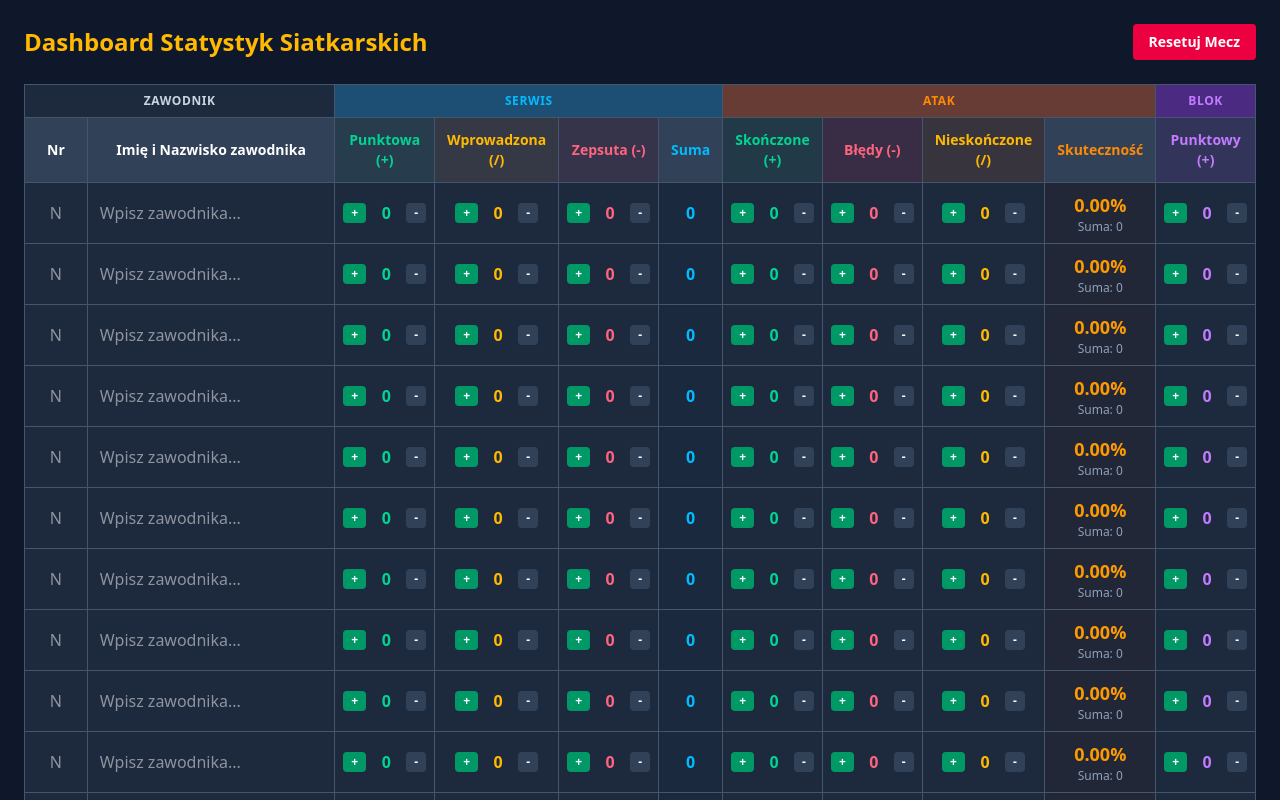
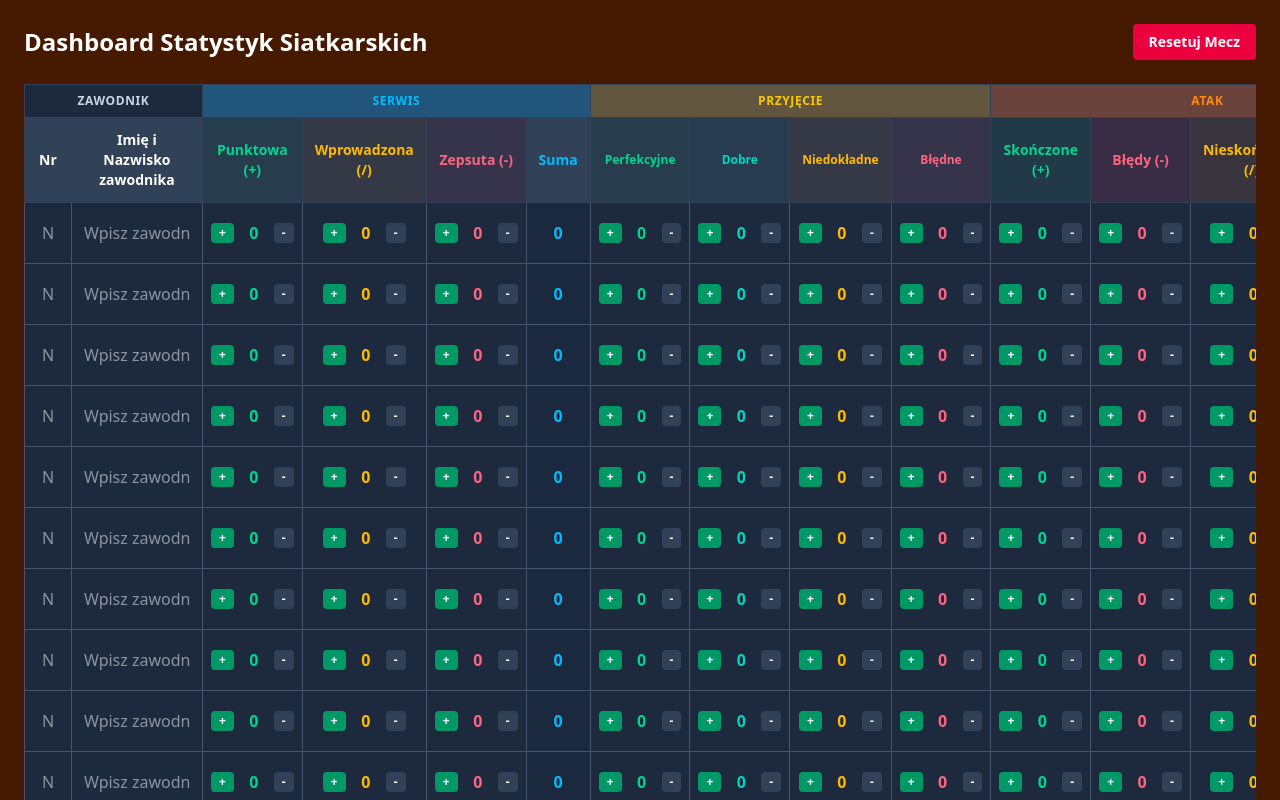
Before and after one commit to bartoszpodlewski92it/volleyball-stats-app, a Next.js app: page / in a window 1280 px wide. Shown: the top 800 px of the page. Built offline with nearby package versions, Linux system fonts and the light colour scheme.

Commit message:
add defense and reception stats

```diff
--- /dev/null
+++ b/src/app/components/PlayerReceptionCells.tsx
@@ -0,0 +1,20 @@
+'use client';
+
+import { PlayerStats, OnStatChangeFn } from './../types/types';
+import StatCell from './StatCell';
+
+interface PlayerReceptionCellsProps {
+  player: PlayerStats;
+  onStatChange: OnStatChangeFn;
+}
+
+export default function PlayerReceptionCells({ player, onStatChange }: PlayerReceptionCellsProps) {
+  return (
+    <>
+      <StatCell playerId={player.id} field="receptionPerfect" value={player.receptionPerfect} onStatChange={onStatChange} accentClass="text-emerald-400" />
+      <StatCell playerId={player.id} field="receptionGood" value={player.receptionGood} onStatChange={onStatChange} accentClass="text-teal-400" />
+      <StatCell playerId={player.id} field="receptionInaccurate" value={player.receptionInaccurate} onStatChange={onStatChange} accentClass="text-amber-400" />
+      <StatCell playerId={player.id} field="receptionError" value={player.receptionError} onStatChange={onStatChange} accentClass="text-rose-400" />
+    </>
+  );
+}
--- a/src/app/components/PlayerRow.tsx
+++ b/src/app/components/PlayerRow.tsx
@@ -3,6 +3,7 @@
 import { PlayerStats, OnInputChangeFn, OnStatChangeFn } from '../types/types';
 import PlayerAttackCells from './PlayerAttackCells';
 import PlayerServeCells from './PlayerServeCells';
+import PlayerReceptionCells from './PlayerReceptionCells';
 import StatCell from './StatCell';
 
 interface PlayerRowProps {
@@ -35,9 +36,10 @@ export default function PlayerRow({ player, onInputChange, onStatChange }: Playe
       </td>
 
       <PlayerServeCells player={player} onStatChange={onStatChange} />
+      <PlayerReceptionCells player={player} onStatChange={onStatChange} />
       <PlayerAttackCells player={player} onStatChange={onStatChange} />
-
       <StatCell playerId={player.id} field="blockPoint" value={player.blockPoint} onStatChange={onStatChange} accentClass="text-purple-400" />
+      <StatCell playerId={player.id} field="digSuccess" value={player.digSuccess} onStatChange={onStatChange} accentClass="text-emerald-400" />
     </tr>
   );
 }
--- a/src/app/components/StatsTable.tsx
+++ b/src/app/components/StatsTable.tsx
@@ -14,7 +14,7 @@ function TableGroupHeader({ title, colSpan, bgClass, textClass }: TableGroupHead
   return (
     <th
       colSpan={colSpan}
-      className={`p-2 border border-slate-600 text-center font-extrabold tracking-wider text-xs uppercase ${bgClass} ${textClass}`}
+      className={`p-2 border border-slate-700 text-center font-extrabold tracking-wider text-xs uppercase ${bgClass} ${textClass}`}
     >
       {title}
     </th>
@@ -29,7 +29,7 @@ interface SubHeaderProps {
 
 function SubHeader({ title, widthClass = '', extraClass = '' }: SubHeaderProps) {
   return (
-    <th className={`p-3 border border-slate-600 text-center ${widthClass} ${extraClass}`}>
+    <th className={`p-3 border border-slate-700 text-center font-bold text-sm ${widthClass} ${extraClass}`}>
       {title}
     </th>
   );
@@ -43,14 +43,16 @@ interface StatsTableProps {
 
 export default function StatsTable({ players, onInputChange, onStatChange }: StatsTableProps) {
   return (
-    <div className="overflow-x-auto">
-      <table className="w-full border-collapse border border-slate-700 bg-slate-800 text-left">
+    <div className="overflow-x-auto w-full">
+      <table className="w-full border-collapse border-l border-t border-slate-700 bg-slate-800 text-left min-w-[1600px]">
         <thead>
-          <tr className="bg-slate-700/60 text-sm border-b border-slate-600">
+          <tr className="bg-slate-700 text-sm">
             <TableGroupHeader title="ZAWODNIK" colSpan={2} bgClass="bg-slate-800" textClass="text-slate-300" />
             <TableGroupHeader title="SERWIS" colSpan={4} bgClass="bg-sky-600/30" textClass="text-sky-400" />
+            <TableGroupHeader title="PRZYJĘCIE" colSpan={4} bgClass="bg-yellow-600/30" textClass="text-yellow-400" />
             <TableGroupHeader title="ATAK" colSpan={4} bgClass="bg-orange-600/30" textClass="text-orange-400" />
             <TableGroupHeader title="BLOK" colSpan={1} bgClass="bg-purple-600/30" textClass="text-purple-400" />
+            <TableGroupHeader title="DEFENSYWA" colSpan={1} bgClass="bg-emerald-600/30" textClass="text-emerald-400" />
           </tr>
           <tr className="bg-slate-700 text-sm">
             <SubHeader title="Nr" widthClass="w-16" />
@@ -61,12 +63,18 @@ export default function StatsTable({ players, onInputChange, onStatChange }: Sta
             <SubHeader title="Zepsuta (-)" extraClass="bg-rose-950/20 text-rose-400" />
             <SubHeader title="Suma" extraClass="font-bold text-sky-400" />
 
+            <SubHeader title="Perfekcyjne" extraClass="bg-emerald-950/20 text-emerald-400 text-xs" />
+            <SubHeader title="Dobre" extraClass="bg-teal-950/20 text-teal-400 text-xs" />
+            <SubHeader title="Niedokładne" extraClass="bg-amber-950/20 text-amber-400 text-xs" />
+            <SubHeader title="Błędne" extraClass="bg-rose-950/20 text-rose-400 text-xs" />
+
             <SubHeader title="Skończone (+)" extraClass="bg-emerald-950/30 text-emerald-400" />
             <SubHeader title="Błędy (-)" extraClass="bg-rose-950/30 text-rose-400" />
             <SubHeader title="Nieskończone (/)" extraClass="bg-amber-950/30 text-amber-400" />
             <SubHeader title="Skuteczność" extraClass="font-bold text-orange-400" />
 
             <SubHeader title="Punktowy (+)" extraClass="bg-purple-950/20 text-purple-400" />
+            <SubHeader title="Obronione (+)" extraClass="bg-emerald-950/20 text-emerald-400" />
           </tr>
         </thead>
         <tbody>
--- a/src/app/components/statCell.tsx
+++ b/src/app/components/statCell.tsx
@@ -1,11 +1,11 @@
 'use client';
 
-import { PlayerStats, OnStatChangeFn } from '../types/types';
+import { PlayerStats, OnStatChangeFn } from './../types/types';
 import StatControl from './StatControl';
 
 interface StatCellProps {
   playerId: number;
-  field: 'attackKill' | 'attackError' | 'attackCont' | 'serveAce' | 'serveCont' | 'serveError' | 'blockPoint';
+  field: 'attackKill' | 'attackError' | 'attackCont' | 'serveAce' | 'serveCont' | 'serveError' | 'blockPoint' | 'digSuccess' | 'receptionPerfect' | 'receptionGood' | 'receptionInaccurate' | 'receptionError';
   value: number;
   onStatChange: OnStatChangeFn;
   accentClass?: string;
--- a/src/app/page.tsx
+++ b/src/app/page.tsx
@@ -16,6 +16,11 @@ const initialRows: PlayerStats[] = Array.from({ length: 12 }, (_, i) => ({
   attackError: 0,
   attackCont: 0,
   blockPoint: 0,
+  digSuccess: 0,
+  receptionPerfect: 0,
+  receptionGood: 0,
+  receptionInaccurate: 0,
+  receptionError: 0,
 }));
 
 export default function Home() {
@@ -47,7 +52,7 @@ export default function Home() {
 
   const handleStatChange = (
     id: number,
-    field: 'attackKill' | 'attackError' | 'attackCont' | 'serveAce' | 'serveCont' | 'serveError' | 'blockPoint',
+    field: 'attackKill' | 'attackError' | 'attackCont' | 'serveAce' | 'serveCont' | 'serveError' | 'blockPoint' | 'digSuccess' | 'receptionPerfect' | 'receptionGood' | 'receptionInaccurate' | 'receptionError',
     amount: 1 | -1
   ) => {
     setPlayers(players.map(p => p.id === id ? { ...p, [field]: Math.max(0, p[field] + amount) } : p));
@@ -59,13 +64,13 @@ export default function Home() {
   };
 
   if (!isLoaded) {
-    return <main className="p-6 bg-slate-900 min-h-screen text-white">Ładowanie dashboardu...</main>;
+    return <main className="p-6 bg-amber-950 min-h-screen text-white">Ładowanie dashboardu...</main>;
   }
 
   return (
-    <main className="p-6 bg-slate-900 min-h-screen text-white relative">
+    <main className="p-6 bg-amber-950 min-h-screen text-white relative">
       <div className="flex justify-between items-center mb-6">
-        <h1 className="text-2xl text-amber-400 font-bold">Dashboard Statystyk Siatkarskich</h1>
+        <h1 className="text-2xl font-bold">Dashboard Statystyk Siatkarskich</h1>
         <button
           onClick={() => setIsModalOpen(true)}
           className="bg-rose-600 hover:bg-rose-500 text-white font-bold py-2 px-4 rounded transition cursor-pointer text-sm"
--- a/src/app/types/types.ts
+++ b/src/app/types/types.ts
@@ -11,13 +11,19 @@ export interface PlayerStats {
   attackError: number;
   attackCont: number;
 
-  blockPoint: number; // Blok punktowy
+  blockPoint: number;
+  digSuccess: number;
+
+  receptionPerfect: number;
+  receptionGood: number;
+  receptionInaccurate: number;
+  receptionError: number;
 }
 
 export type OnInputChangeFn = (id: number, field: 'number' | 'name', value: string) => void;
 
 export type OnStatChangeFn = (
   id: number,
-  field: 'attackKill' | 'attackError' | 'attackCont' | 'serveAce' | 'serveCont' | 'serveError' | 'blockPoint',
+  field: 'attackKill' | 'attackError' | 'attackCont' | 'serveAce' | 'serveCont' | 'serveError' | 'blockPoint' | 'digSuccess' | 'receptionPerfect' | 'receptionGood' | 'receptionInaccurate' | 'receptionError',
   amount: 1 | -1
 ) => void;
```
